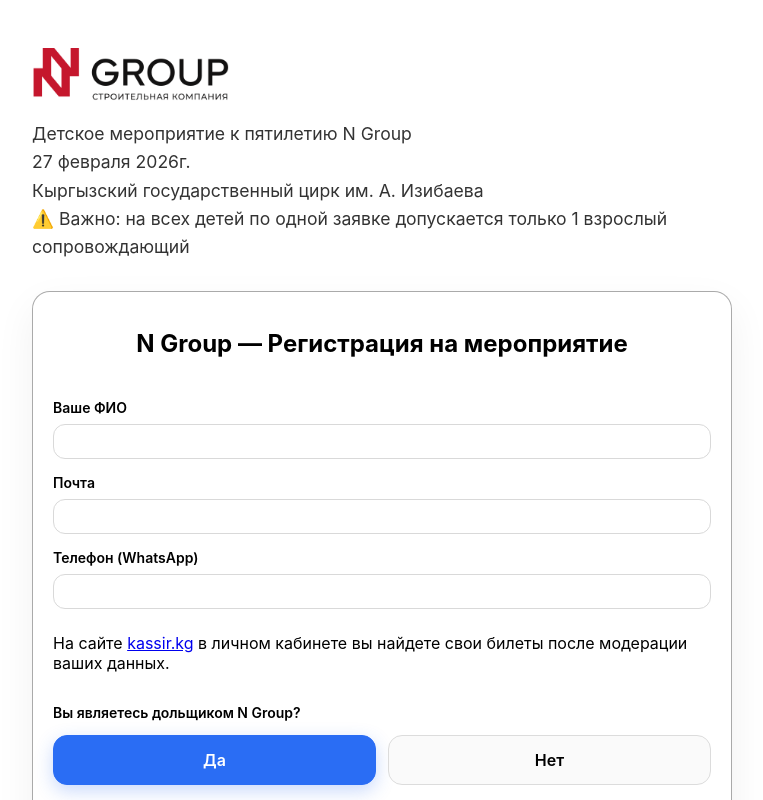
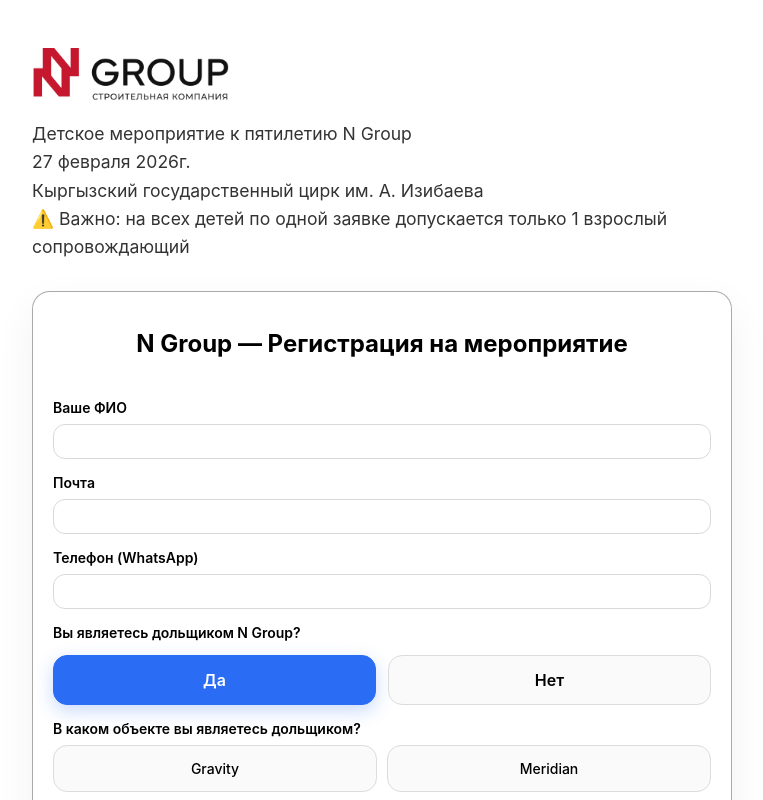
Before and after one commit to AbuZhuma/n-group-client, a React (Vite) app: page / in a window 1280 px wide. Shown: the top 800 px of the page, without its empty margins (258-1021 px from the left). Built offline with nearby package versions, Linux system fonts and the light colour scheme.

Commit message:
feat: description disabled

```diff
--- a/src/form/Form.tsx
+++ b/src/form/Form.tsx
@@ -197,7 +197,6 @@
             <div className="form-group">
                 <label>Телефон (WhatsApp)</label>
                 <input type="tel" value={phone} onChange={(e) => setPhone(e.target.value)} />
-                <p>На сайте <a href="kassir.kg">kassir.kg</a> в личном кабинете вы найдете свои билеты после модерации ваших данных.</p>
                 {errors.phone && <span className="error">{errors.phone}</span>}
             </div>
             <div className="form-group">
```
